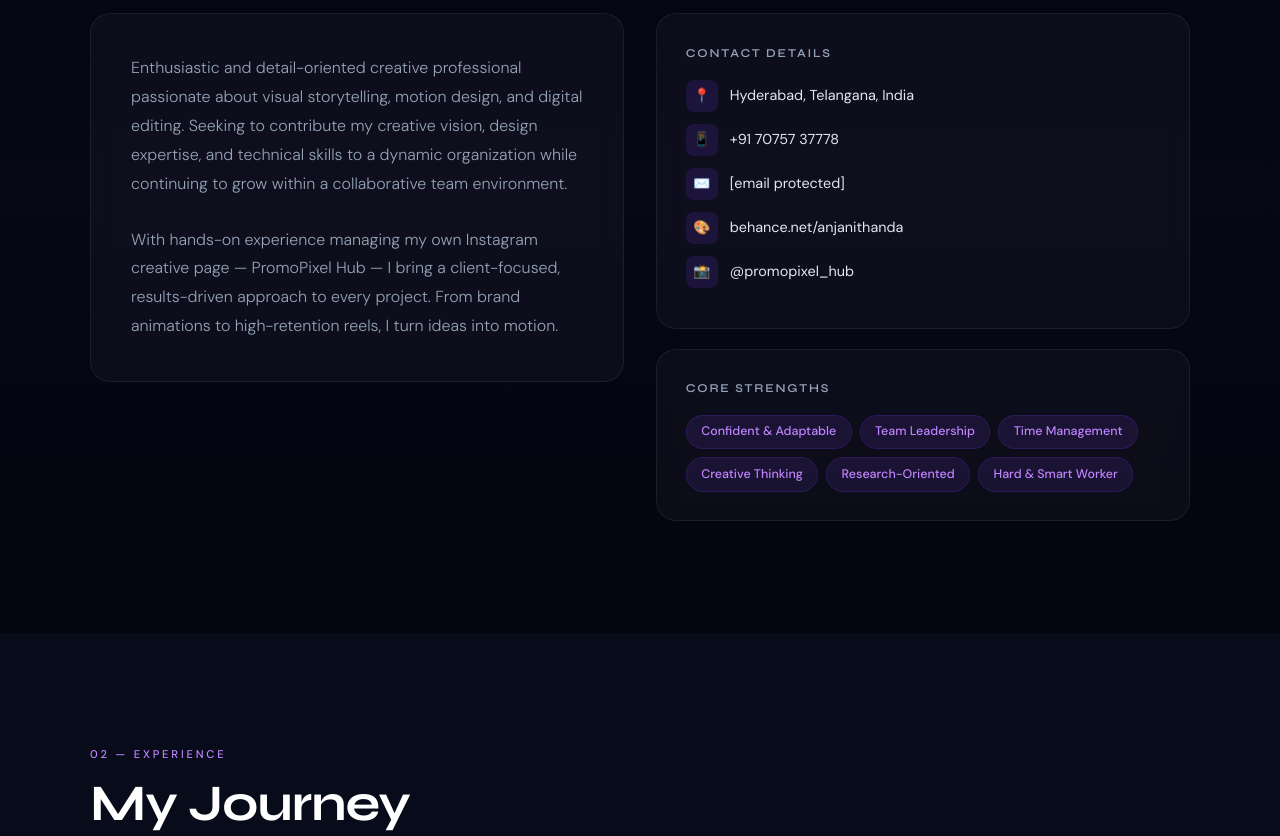
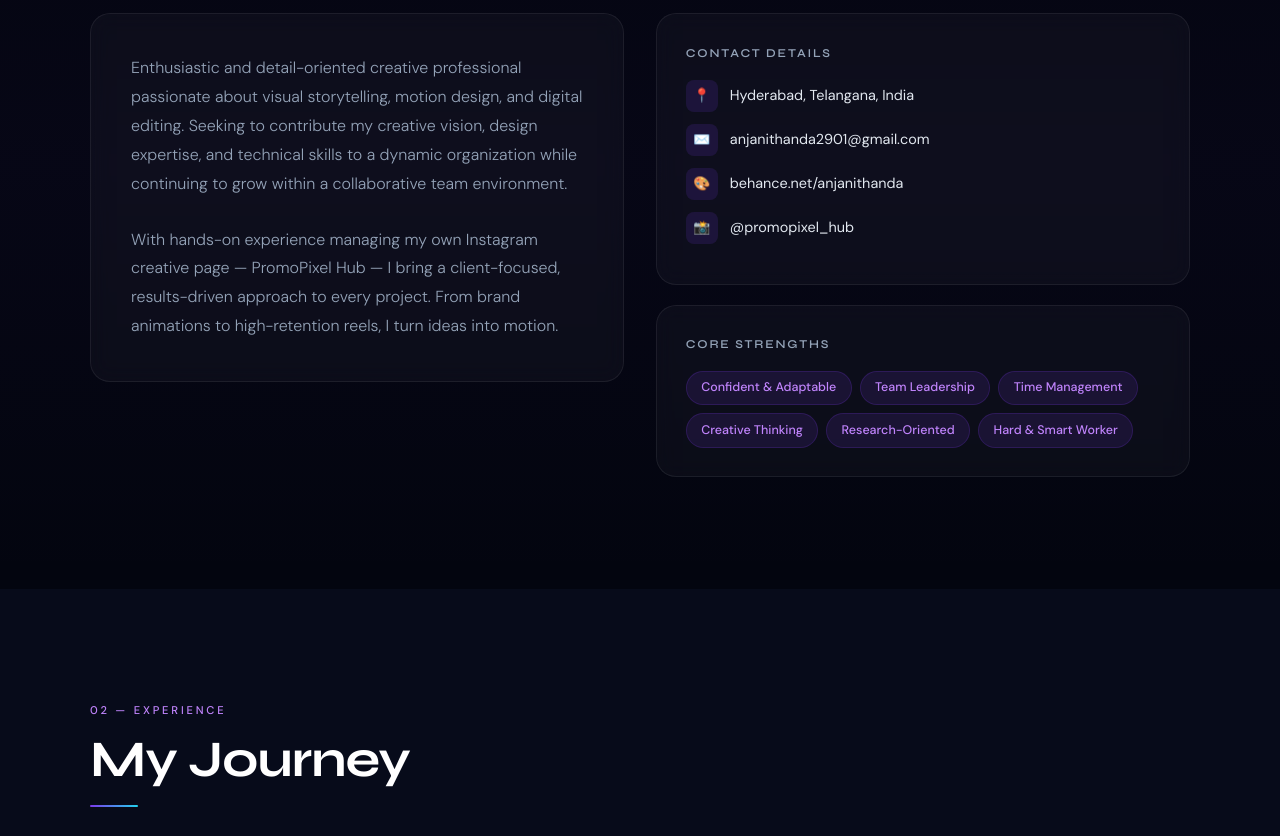
Before and after one commit to anjani-thanda/resume, a plain HTML site: page index.html in a window 1280 px wide. Shown: the part 1060-1896 px from the top of the page. Drawn offline with Linux system fonts and the light colour scheme.

Commit message:
Update index.html

```diff
--- a/index.html
+++ b/index.html
@@ -248,8 +248,7 @@ footer { border-top: 1px solid var(--border); padding: 3rem 2rem; text-align: ce
         <div class="glass contact-card">
           <h4>Contact Details</h4>
           <div class="contact-item"><div class="contact-icon">📍</div><span>Hyderabad, Telangana, India</span></div>
-          <div class="contact-item"><div class="contact-icon">📱</div><a href="tel:+917075737778">+91 70757 37778</a></div>
-          <div class="contact-item"><div class="contact-icon">✉️</div><a href="/cdn-cgi/l/email-protection#5a3b34303b34332e323b343e3b68636a6b1a3d373b333674393537"><span class="__cf_email__" data-cfemail="5f3e31353e31362b373e313b3e6d666f6e1f38323e3633713c3032">[email&#160;protected]</span></a></div>
+          <div class="contact-item"><div class="contact-icon">✉️</div><a href="mailto:anjanithanda2901@gmail.com">anjanithanda2901@gmail.com</a></div>
           <div class="contact-item"><div class="contact-icon">🎨</div><a href="https://www.behance.net/anjanithanda" target="_blank">behance.net/anjanithanda</a></div>
           <div class="contact-item"><div class="contact-icon">📸</div><a href="https://www.instagram.com/promopixel_hub" target="_blank">@promopixel_hub</a></div>
         </div>
@@ -438,7 +437,7 @@ footer { border-top: 1px solid var(--border); padding: 3rem 2rem; text-align: ce
         <h3>Let's create<br>something<br><span style="background:linear-gradient(135deg,var(--violet),var(--cyan));-webkit-background-clip:text;-webkit-text-fill-color:transparent;background-clip:text">remarkable</span></h3>
         <p>Open to freelance projects, full-time roles, and creative collaborations. Feel free to reach out!</p>
         <div class="info-item"><div class="info-icon">📍</div><div class="info-text"><span>Location</span><p>Hyderabad, Telangana, India</p></div></div>
-        <div class="info-item"><div class="info-icon">📱</div><div class="info-text"><span>Phone</span><a href="tel:+917075737778">+91 70757 37778</a></div></div>
+        <div class="info-item"><div class="info-icon">✉️</div><div class="info-text"><span>Email</span><a href="mailto:anjanithanda2901@gmail.com">anjanithanda2901@gmail.com</a></div></div>
         <div class="info-item"><div class="info-icon">✉️</div><div class="info-text"><span>Email</span><a href="/cdn-cgi/l/email-protection#ef8e81858e81869b878e818b8eddd6dfdeaf88828e8683c18c8082"><span class="__cf_email__" data-cfemail="d8b9b6b2b9b6b1acb0b9b6bcb9eae1e8e998bfb5b9b1b4f6bbb7b5">[email&#160;protected]</span></a></div></div>
         <div class="info-item"><div class="info-icon">🎨</div><div class="info-text"><span>Behance</span><a href="https://www.behance.net/anjanithanda" target="_blank">behance.net/anjanithanda</a></div></div>
       </div>
```
